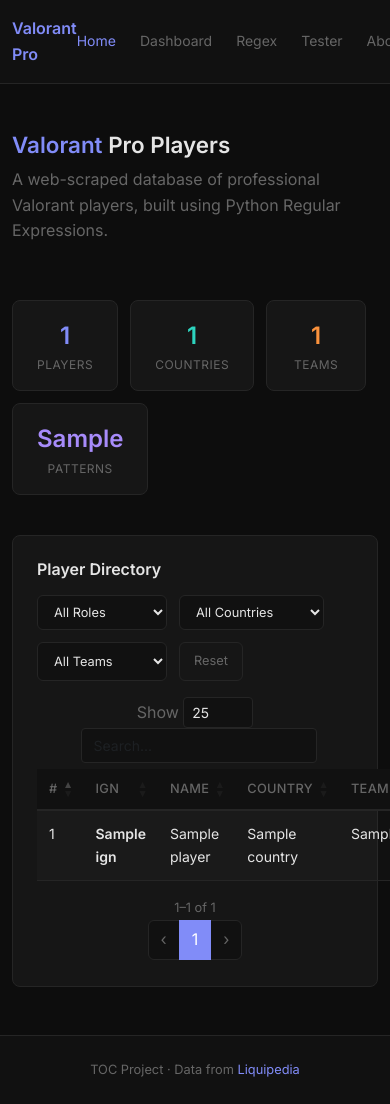
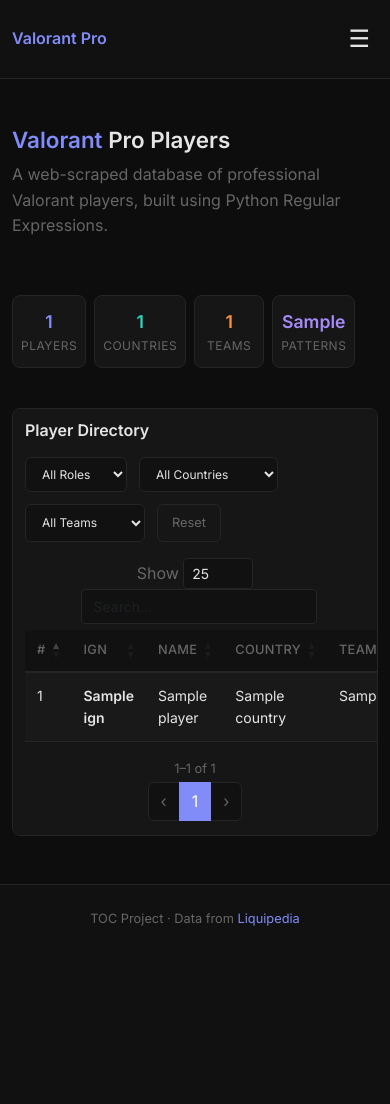
Before and after one commit to powerpetch/TOC_project, a Flask app: template templates/index.html in a window 390 px wide; the page is wider, and only the part inside the window is pictured. After the commit the page ends 926 px from the top of that part, so only its background shows below. Run offline with Flask 3, Linux system fonts and the light colour scheme; the template is opened without the code that fills it: most values are stand-ins (such as "Sample title", 1, 10 or a date in 2020); some libraries are stand-ins or nearby versions.

Commit message:
Fix Rb #16 duplicate (replaced with Derrek) + add responsive design with hamburger nav to all pages

```diff
--- a/templates/index.html
+++ b/templates/index.html
@@ -21,6 +21,7 @@
         .nav-links{display:flex;gap:24px}
         .nav-links a{color:var(--muted);font-size:.875rem;transition:color .15s}
         .nav-links a:hover,.nav-links a.active{color:var(--accent)}
+        .hamburger{display:none;background:none;border:none;color:var(--text);font-size:1.5rem;cursor:pointer;padding:4px 8px}
 
         .hero{padding:48px 0 32px}
         .hero h1{font-size:1.75rem;font-weight:600;margin:0 0 8px}
@@ -84,8 +85,16 @@
         footer{border-top:1px solid var(--border);padding:24px 0;text-align:center;color:var(--muted);font-size:.8rem;background:#111}
 
         @media(max-width:768px){
-            .stats-row{gap:12px}
+            .hamburger{display:block}
+            .nav-links{display:none;position:absolute;top:56px;left:0;right:0;background:#111;flex-direction:column;padding:16px 24px;gap:16px;border-bottom:1px solid var(--border);z-index:100}
+            .nav-links.open{display:flex}
+            .stats-row{gap:8px}
+            .stat-box{min-width:70px;padding:12px 8px}
+            .stat-num{font-size:1.1rem}
             .hero h1{font-size:1.4rem}
+            .table-wrap{padding:12px;overflow-x:auto}
+            .filter-select{min-width:100px;font-size:.75rem}
+            nav .container{position:relative}
         }
     </style>
 </head>
@@ -94,6 +103,7 @@
 <nav>
     <div class="container">
         <a href="/" class="logo">Valorant Pro</a>
+        <button class="hamburger" onclick="document.querySelector('.nav-links').classList.toggle('open')">☰</button>
         <div class="nav-links">
             <a href="/" class="active">Home</a>
             <a href="/dashboard">Dashboard</a>
```
Also changed, not shown: templates/about.html (+11 -0 lines), templates/dashboard.html (+7 -0 lines), templates/player.html (+10 -0 lines), templates/regex.html (+11 -0 lines), templates/regex_tester.html (+7 -0 lines), data/valorant_players.json.
